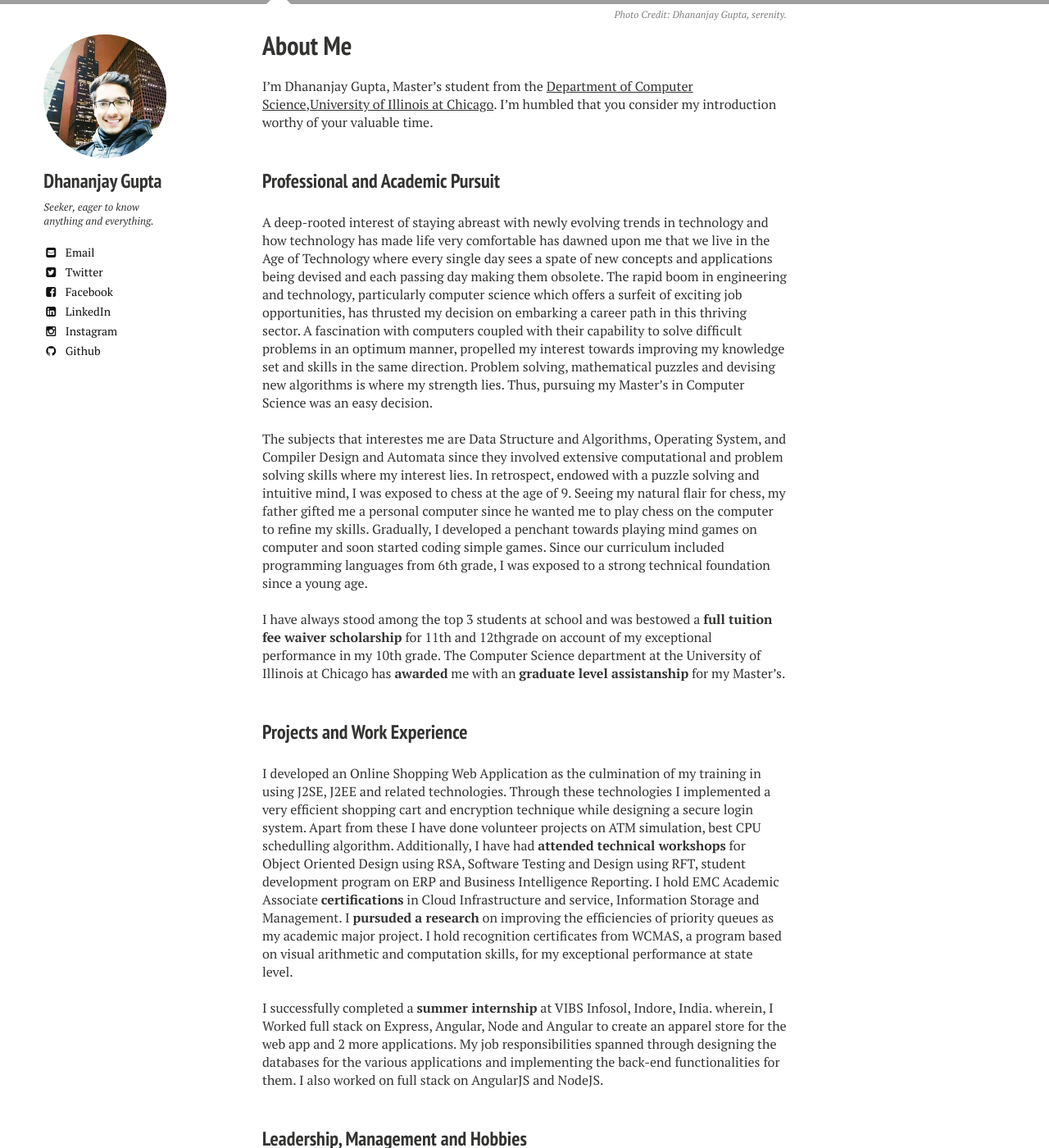
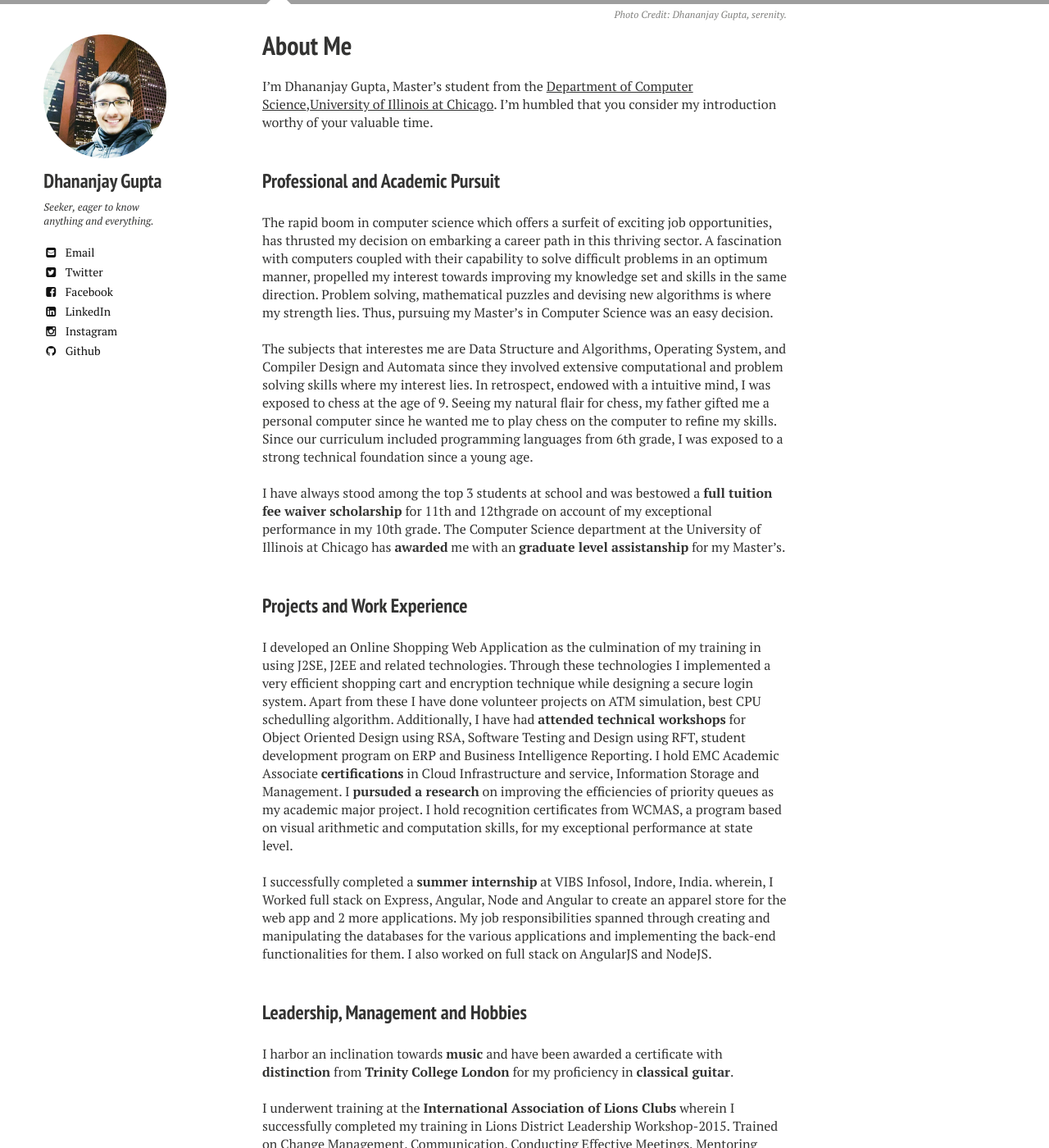
Before and after one commit to DhananjayGupta300/DhananjayGupta300.github.io, a Jekyll site: the page built from about/index.md, in a window 1280 px wide and 1400 px high, scrolled down 1039 px. Shown: the whole window at 82% size. Built offline with Jekyll 4.4.1, drawn with Linux system fonts in a browser that asks for light colours; nearby versions of some CDN libraries.

Commit message:
Update index.md

```diff
--- a/about/index.md
+++ b/about/index.md
@@ -14,12 +14,12 @@ I'm Dhananjay Gupta, Master's student from the <a href="https://www.cs.uic.edu/"
 Science</a>,<a href="https://www.uic.edu/">University of Illinois at Chicago</a>. I'm humbled
 that you consider my introduction worthy of your valuable time.<br/><br/>
 ### Professional and Academic Pursuit
-A deep-rooted interest of staying abreast with newly evolving trends in technology and how technology has made life very comfortable has dawned upon me that we live in the Age of Technology where every single day sees a spate of new concepts and applications being devised and each passing day making them obsolete. The rapid boom in engineering and technology, particularly computer science which offers a surfeit of exciting job opportunities, has thrusted my decision on embarking a career path in this thriving sector. A fascination with computers coupled with their capability to solve difficult problems in an optimum manner, propelled my interest towards improving my knowledge set and skills in the same direction. Problem solving, mathematical puzzles and devising new algorithms is where my strength lies. Thus, pursuing my Master's in Computer Science was an easy decision. <br><br/>
-The subjects that interestes me are Data Structure and Algorithms, Operating System, and Compiler Design and Automata since they involved extensive computational and problem solving skills where my interest lies. In retrospect, endowed with a puzzle solving and intuitive mind, I was exposed to chess at the age of 9. Seeing my natural flair for chess, my father gifted me a personal computer since he wanted me to play chess on the computer to refine my skills. Gradually, I developed a penchant towards playing mind games on computer and soon started coding simple games. Since our curriculum included programming languages from 6th grade, I was exposed to a strong technical foundation since a young age. <br><br/>
+The rapid boom in computer science which offers a surfeit of exciting job opportunities, has thrusted my decision on embarking a career path in this thriving sector. A fascination with computers coupled with their capability to solve difficult problems in an optimum manner, propelled my interest towards improving my knowledge set and skills in the same direction. Problem solving, mathematical puzzles and devising new algorithms is where my strength lies. Thus, pursuing my Master's in Computer Science was an easy decision. <br><br/>
+The subjects that interestes me are Data Structure and Algorithms, Operating System, and Compiler Design and Automata since they involved extensive computational and problem solving skills where my interest lies. In retrospect, endowed with a intuitive mind, I was exposed to chess at the age of 9. Seeing my natural flair for chess, my father gifted me a personal computer since he wanted me to play chess on the computer to refine my skills. Since our curriculum included programming languages from 6th grade, I was exposed to a strong technical foundation since a young age. <br><br/>
 I have always stood among the top 3 students at school and was bestowed a **full tuition fee waiver scholarship** for 11th and 12thgrade on account of my exceptional performance in my 10th grade. The Computer Science department at the University of Illinois at Chicago has **awarded** me with an **graduate level assistanship** for my Master's. <br/><br/>
 ### Projects and Work Experience
 I developed an Online Shopping Web Application as the culmination of my training in using J2SE, J2EE and related technologies. Through these technologies I implemented a very efficient shopping cart and encryption technique while designing a secure login system. Apart from these I have done volunteer projects on ATM simulation, best CPU schedulling algorithm. Additionally, I have had **attended technical workshops** for Object Oriented Design using RSA, Software Testing and Design using RFT, student development program on ERP and Business Intelligence Reporting. I hold EMC Academic Associate **certifications** in Cloud Infrastructure and service, Information Storage and Management. I **pursuded a research** on improving the efficiencies of priority queues as my academic major project. I hold recognition certificates from WCMAS, a program based on visual arithmetic and computation skills, for my exceptional performance at state level.<br/><br/>
-I successfully completed a **summer internship** at VIBS Infosol, Indore, India. wherein, I Worked full stack on Express, Angular, Node and Angular to create an apparel store for the web app and 2 more applications. My job responsibilities spanned through designing the databases for the various applications and implementing the back-end functionalities for them. I also worked on full stack on AngularJS and NodeJS. <br/> <br/>
+I successfully completed a **summer internship** at VIBS Infosol, Indore, India. wherein, I Worked full stack on Express, Angular, Node and Angular to create an apparel store for the web app and 2 more applications. My job responsibilities spanned through creating and manipulating the databases for the various applications and implementing the back-end functionalities for them. I also worked on full stack on AngularJS and NodeJS. <br/> <br/>
 
 ### Leadership, Management and Hobbies
 I harbor an inclination towards **music** and have been awarded a certificate with **distinction** from **Trinity College London** for my proficiency in **classical guitar**.<br/><br/>
```
